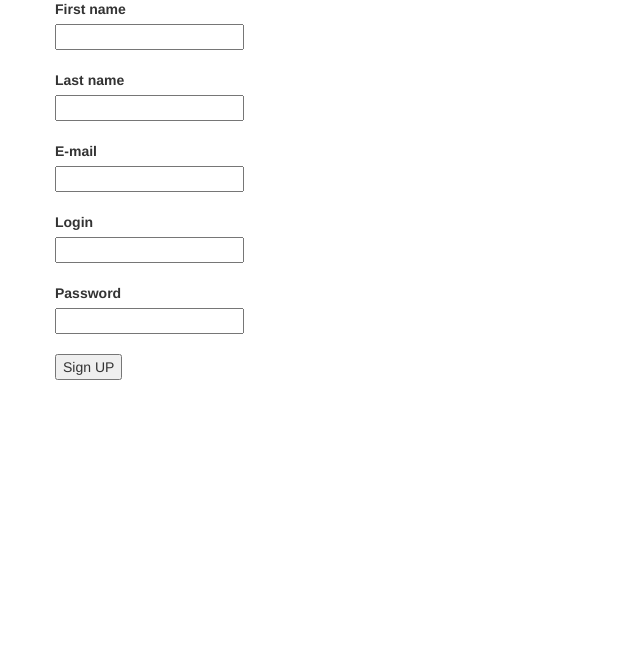
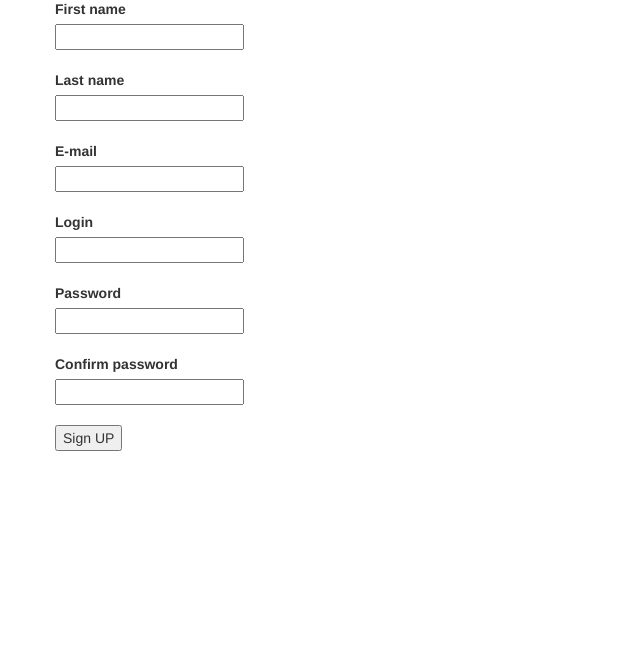
Before and after one commit to mobile2015/neoPyth, a Flask app: page /user/register in a window 1280 px wide. Shown: the part 134-779 px from the top of the page, without its empty margins (0-640 px from the left). Run offline with Flask 2, Linux system fonts and the light colour scheme; parts of the project's set-up code (start-up, migrations or seed data) failed here and were passed over; some libraries are stand-ins or nearby versions.

Commit message:
walidacja danych, drobne poprawki

```diff
--- a/app/controllers/user.py
+++ b/app/controllers/user.py
@@ -61,6 +61,7 @@ def user_login():
 
 
 @User.route('/logout')
+@login_required
 def user_logout():
     flash("User "+current_user.login+" logged out!")
     logout_user()
--- a/app/static/js/user.js
+++ b/app/static/js/user.js
@@ -8,3 +8,23 @@ var user = (function(){
         }
     }
 })();
+
+function checkPass()
+{
+    var pass1 = document.getElementById('password');
+    var pass2 = document.getElementById('password2');
+    var message = document.getElementById('confirmMessage');
+
+    var goodColor = "#66cc66";
+    var badColor = "#ff6666";
+
+    if(pass1.value == pass2.value){
+        pass2.style.backgroundColor = goodColor;
+        message.style.color = goodColor;
+        message.innerHTML = "Passwords Match!"
+    }else{
+        pass2.style.backgroundColor = badColor;
+        message.style.color = badColor;
+        message.innerHTML = "Passwords Do Not Match!"
+    }
+}
--- a/app/templates/master_template.html
+++ b/app/templates/master_template.html
@@ -15,11 +15,12 @@
     <!-- Bootstrap core CSS -->
     {{ import.style("bootstrap.min.css") }}
     {{ import.style("style.css") }}
-
+    <script src="{{ url_for('static', filename='js/user.js') }}" type="text/javascript" ></script>
     <!-- HTML5 shim and Respond.js for IE8 support of HTML5 elements and media queries -->
     <!--[if lt IE 9]>
       <script src="https://oss.maxcdn.com/html5shiv/3.7.2/html5shiv.min.js"></script>
       <script src="https://oss.maxcdn.com/respond/1.4.2/respond.min.js"></script>
+
     <![endif]-->
   </head>
 
--- a/app/templates/user/register.html
+++ b/app/templates/user/register.html
@@ -5,19 +5,22 @@
     <div class="row">
 		<form name = "sign_up" method="POST" action="{{ url_for('userController.user_register') }}">
 			<label>First name</label><br/>
-			<input type="text" name="fname" maxlength="254" />
+			<input type="text" name="fname" pattern=".{2,}"  required title="At least 2 characters" maxlength="254" />
 			<br/><br/>
 			<label>Last name</label><br/>
-			<input type="text" name="lname" maxlength="254" />
+			<input type="text" name="lname" pattern=".{2,}" required title="At least 2 characters" maxlength="254" />
 			<br/><br/>
 			<label>E-mail</label><br/>
-			<input type="text" name="email" maxlength="254" />
+			<input type="input" name="email" pattern="^([A-Za-z0-9_\-\.])+\@([A-Za-z0-9_\-\.])+\.([A-Za-z]{2,4})$" required title="Place e-mail in right format" maxlength="254" />
 			<br/><br/>
 			<label>Login</label><br/>
-			<input type="text" name="login" maxlength="254" />
+			<input type="text" name="login" pattern=".{2,}"  required title="At least 2 characters" maxlength="254" />
 			<br/><br/>
 			<label>Password</label><br/>
-			<input type="password" name="password" maxlength="254" />
+			<input type="password" name="password" id="password" pattern=".{6,}"  required title="At least 6 characters" maxlength="254" />
+			<br/><br/>
+            <label>Confirm password</label><br/>
+			<input type="password" name="password2" id="password2" onkeyup="checkPass(); return false;" />  <span id="confirmMessage" class="confirmMessage"></span>
 			<br/><br/>
 			<button type="submit"> Sign UP </button>
 		</form>
@@ -27,3 +30,8 @@
 {% block scripts %}
 
 {% endblock %}
+
+<script>
+
+
+</script>
--- a/requirements.txt
+++ b/requirements.txt
@@ -1,6 +1,7 @@
 Flask==0.10.1
 Flask-Bcrypt==0.6.2
 Flask-Cache==0.13.1
+Flask-Login==0.2.11
 itsdangerous==0.24
 Jinja2==2.7.3
 MarkupSafe==0.23
```
